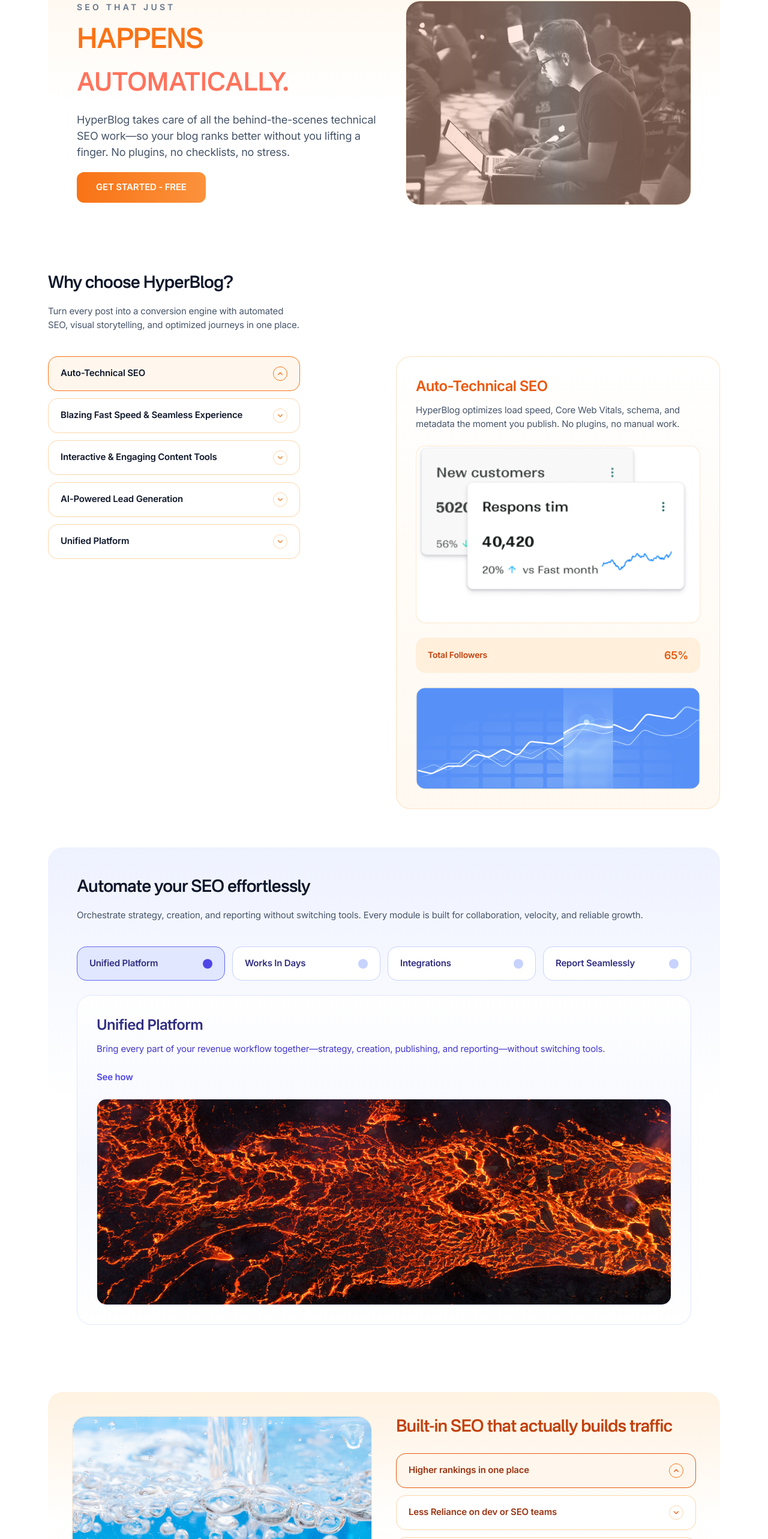
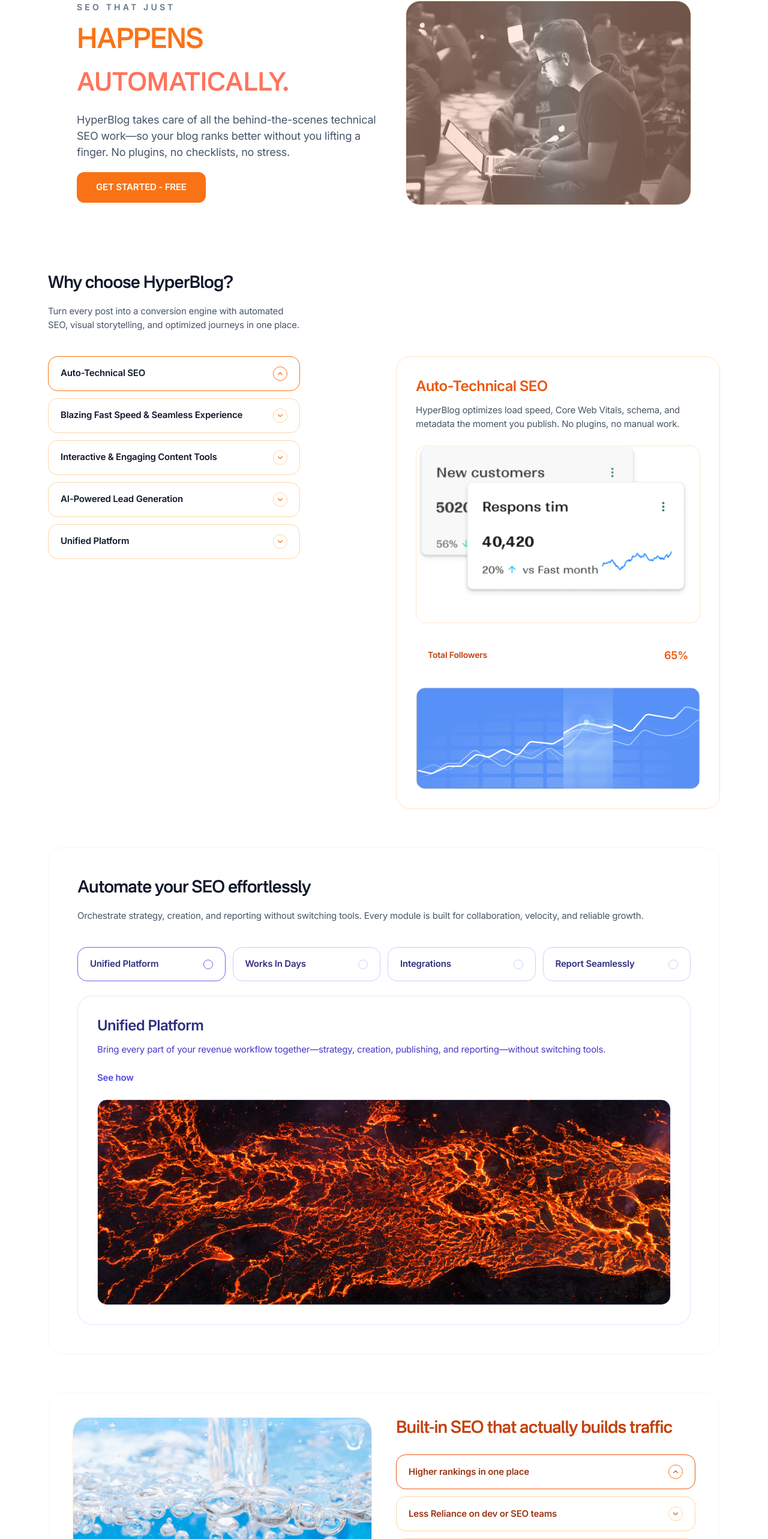
Before and after one commit to kavinrajsi/hyper-blog, a Next.js app: page /features in a window 1280 px wide. Shown: the part 211-2777 px from the top of the page at 60% size. Built offline with nearby package versions, Linux system fonts and the light colour scheme.

Commit message:
fix: refine layout and styling for improved user experience on features page

```diff
--- a/app/(default)/features/page.tsx
+++ b/app/(default)/features/page.tsx
@@ -188,8 +188,8 @@ export default function FeaturesPage() {
   const activeTestimonial = testimonials[activeTestimonialIndex];
 
   return (
-    <main className="feature feature--page mx-auto flex max-w-6xl flex-col gap-14 bg-white px-4 py-16 text-slate-900 sm:px-6 md:gap-16 md:py-20 lg:max-w-7xl lg:px-12 xl:max-w-[1120px] xl:px-0">
-      <section className="feature__hero relative grid gap-10 overflow-hidden rounded-3xl bg-gradient-to-b from-orange-50 via-white to-white p-8 lg:grid-cols-[1.05fr_1fr] lg:gap-12 lg:p-12">
+    <main className="feature feature--page mx-auto flex max-w-6xl flex-col gap-14 px-4 py-16 text-slate-900 sm:px-6 md:gap-16 md:py-20 lg:max-w-7xl lg:px-12 xl:max-w-[1120px] xl:px-0">
+      <section className="feature__hero relative grid gap-10 overflow-hidden rounded-3xl p-8 lg:grid-cols-[1.05fr_1fr] lg:gap-12 lg:p-12">
         <div className="feature__hero-content relative flex flex-col gap-5">
           <div className="feature__hero-eyebrow text-xs font-semibold uppercase tracking-[0.3em] text-slate-500 sm:text-sm">
             SEO that just
@@ -207,14 +207,14 @@ export default function FeaturesPage() {
           </p>
           <div className="feature__hero-actions flex flex-wrap gap-4">
             <Link
-              className="feature__cta feature__cta--primary inline-flex items-center justify-center rounded-xl bg-gradient-to-r from-orange-500 to-orange-400 px-6 py-3 text-sm font-semibold uppercase tracking-wide text-white transition-transform hover:-translate-y-0.5 sm:px-8 sm:py-3.5 sm:text-base"
+              className="feature__cta feature__cta--primary inline-flex items-center justify-center rounded-xl bg-orange-500 px-6 py-3 text-sm font-semibold uppercase tracking-wide text-white transition-transform hover:-translate-y-0.5 hover:bg-orange-400 sm:px-8 sm:py-3.5 sm:text-base"
               href="/pricing"
             >
               Get Started - FREE
             </Link>
           </div>
         </div>
-        <div className="feature__hero-visual relative overflow-hidden rounded-3xl border border-orange-100 bg-white">
+        <div className="feature__hero-visual relative overflow-hidden rounded-3xl border border-orange-100">
           <Image
             src="/images/integrate_site.png"
             alt="HyperBlog dashboard preview"
@@ -249,8 +249,8 @@ export default function FeaturesPage() {
                   onClick={() => setActiveFeatureIndex(index)}
                   className={`feature__highlight-accordion-item flex items-center justify-between rounded-2xl border px-5 py-4 text-left text-sm font-semibold transition-all md:text-base ${
                     isActive
-                      ? "border-orange-500 bg-orange-50"
-                      : "border-orange-200 bg-white hover:-translate-y-0.5 hover:border-orange-300"
+                      ? "border-orange-500"
+                      : "border-orange-200 hover:-translate-y-0.5 hover:border-orange-300"
                   }`}
                 >
                   <span className="pr-4 text-slate-900">{item.title}</span>
@@ -274,7 +274,7 @@ export default function FeaturesPage() {
             })}
           </div>
 
-          <article className="feature__highlight-card flex flex-1 flex-col gap-6 rounded-3xl border border-orange-200/70 bg-gradient-to-b from-white via-orange-50/50 to-orange-50/80 p-6 md:p-8">
+          <article className="feature__highlight-card flex flex-1 flex-col gap-6 rounded-3xl border border-orange-200/70 p-6 md:p-8">
             <div className="flex flex-col gap-3">
               <h3 className="feature__highlight-card-title text-xl font-semibold text-orange-600 md:text-2xl">
                 {activeFeature.title}
@@ -285,7 +285,7 @@ export default function FeaturesPage() {
             </div>
 
             {activeFeature.image ? (
-              <div className="feature__highlight-card-media overflow-hidden rounded-2xl border border-orange-200/60 bg-white">
+              <div className="feature__highlight-card-media overflow-hidden rounded-2xl border border-orange-200/60">
                 <Image
                   src={activeFeature.image}
                   alt={activeFeature.title}
@@ -297,7 +297,7 @@ export default function FeaturesPage() {
             ) : null}
 
             {activeFeature.statLabel && activeFeature.statValue ? (
-              <div className="feature__highlight-card-stat flex items-center justify-between rounded-2xl bg-orange-100/80 px-5 py-4 text-sm font-semibold text-orange-700">
+              <div className="feature__highlight-card-stat flex items-center justify-between rounded-2xl px-5 py-4 text-sm font-semibold text-orange-700">
                 <span>{activeFeature.statLabel}</span>
                 <span className="text-lg text-orange-600">
                   {activeFeature.statValue}
@@ -306,7 +306,7 @@ export default function FeaturesPage() {
             ) : null}
 
             {activeFeature.chart ? (
-              <div className="feature__highlight-card-chart overflow-hidden rounded-2xl border border-orange-100 bg-white">
+              <div className="feature__highlight-card-chart overflow-hidden rounded-2xl border border-orange-100">
                 <Image
                   src={activeFeature.chart}
                   alt="SEO growth chart"
@@ -320,7 +320,7 @@ export default function FeaturesPage() {
         </div>
       </section>
 
-      <section className="feature__workflow flex flex-col gap-8 rounded-3xl bg-gradient-to-b from-indigo-50 via-white to-white p-8 md:gap-10 md:p-12">
+      <section className="feature__workflow flex flex-col gap-8 rounded-3xl border border-indigo-100/40 p-8 md:gap-10 md:p-12">
         <div className="feature__workflow-header flex flex-col gap-4 text-center md:text-left">
           <h2 className="feature__workflow-title font-nacelle text-2xl font-semibold text-slate-900 md:text-3xl">
             Automate your SEO effortlessly
@@ -344,14 +344,14 @@ export default function FeaturesPage() {
                   onClick={() => setActiveWorkflowIndex(index)}
                   className={`feature__workflow-tab flex items-center justify-between rounded-2xl border px-5 py-4 text-left text-sm font-semibold transition-all md:text-base ${
                     isActive
-                      ? "border-indigo-500 bg-indigo-100"
-                      : "border-indigo-200 bg-white hover:-translate-y-0.5 hover:border-indigo-300"
+                      ? "border-indigo-500"
+                      : "border-indigo-200 hover:-translate-y-0.5 hover:border-indigo-300"
                   }`}
                 >
                   <span className="pr-4 text-indigo-900">{tab.title}</span>
                   <span
-                    className={`h-4 w-4 rounded-full ${
-                      isActive ? "bg-indigo-600" : "bg-indigo-200"
+                    className={`h-4 w-4 rounded-full border ${
+                      isActive ? "border-indigo-500" : "border-indigo-200"
                     }`}
                   />
                 </button>
@@ -359,7 +359,7 @@ export default function FeaturesPage() {
             })}
           </div>
 
-          <div className="feature__workflow-panel flex flex-col gap-6 rounded-3xl border border-indigo-100 bg-gradient-to-b from-white via-indigo-50/60 to-white p-6 md:p-8">
+          <div className="feature__workflow-panel flex flex-col gap-6 rounded-3xl border border-indigo-100 p-6 md:p-8">
             <div className="flex flex-col gap-3">
               <h3 className="feature__workflow-panel-title text-xl font-semibold text-indigo-900 md:text-2xl">
                 {workflowTabs[activeWorkflowIndex].title}
@@ -374,7 +374,7 @@ export default function FeaturesPage() {
             >
               {workflowTabs[activeWorkflowIndex].cta}
             </Link>
-            <div className="feature__workflow-panel-visual overflow-hidden rounded-2xl border border-indigo-100 bg-white">
+            <div className="feature__workflow-panel-visual overflow-hidden rounded-2xl border border-indigo-100">
               <Image
                 src="/images/Screen3.png"
                 alt="Workflow visual"
@@ -387,8 +387,8 @@ export default function FeaturesPage() {
         </div>
       </section>
 
-      <section className="feature__seo grid gap-8 rounded-3xl bg-gradient-to-b from-orange-100/70 via-white to-orange-50 p-8 md:grid-cols-2 md:gap-10 md:p-10">
-        <div className="feature__seo-media overflow-hidden rounded-3xl border border-orange-100 bg-white">
+      <section className="feature__seo grid gap-8 rounded-3xl border border-orange-100/40 p-8 md:grid-cols-2 md:gap-10 md:p-10">
+        <div className="feature__seo-media overflow-hidden rounded-3xl border border-orange-100">
           <Image
             src={activeSeo.image ?? "/images/features.png"}
             alt="Built-in SEO illustration"
@@ -415,8 +415,8 @@ export default function FeaturesPage() {
                   onClick={() => setActiveSeoIndex(index)}
                   className={`feature__seo-accordion-item flex items-center justify-between rounded-2xl border px-5 py-4 text-left text-sm font-semibold transition-all md:text-base ${
                     isActive
-                      ? "border-orange-600 bg-orange-50"
-                      : "border-orange-200 bg-white hover:-translate-y-0.5 hover:border-orange-300"
+                      ? "border-orange-600"
+                      : "border-orange-200 hover:-translate-y-0.5 hover:border-orange-300"
                   }`}
                 >
                   <span className="pr-4 text-orange-800">{item.title}</span>
@@ -440,14 +440,14 @@ export default function FeaturesPage() {
             })}
           </div>
 
-          <p className="feature__seo-detail rounded-2xl border border-orange-200 bg-white/80 px-5 py-4 text-sm leading-relaxed text-orange-900 md:text-base">
+          <p className="feature__seo-detail rounded-2xl border border-orange-200 px-5 py-4 text-sm leading-relaxed text-orange-900 md:text-base">
             {activeSeo.description}
           </p>
         </div>
       </section>
 
-      <section className="feature__demo flex flex-col gap-6 rounded-3xl bg-gradient-to-r from-orange-500 via-orange-500 to-orange-600 p-8 text-white md:gap-10 md:p-12">
-        <div className="feature__demo-media overflow-hidden rounded-3xl border border-white/20 bg-white/10">
+      <section className="feature__demo flex flex-col gap-6 rounded-3xl border border-orange-500 p-8 md:gap-10 md:p-12">
+        <div className="feature__demo-media overflow-hidden rounded-3xl border border-orange-200">
           <Image
             src="/images/Screen.png"
             alt="Live demo preview"
@@ -460,12 +460,12 @@ export default function FeaturesPage() {
           <h2 className="feature__demo-title font-nacelle text-2xl font-semibold md:text-3xl">
             Want to see how it works in real-time?
           </h2>
-          <p className="feature__demo-description text-sm leading-relaxed text-orange-50/90 md:text-base">
+          <p className="feature__demo-description text-sm leading-relaxed text-slate-600 md:text-base">
             We’ll show you how HyperBlog auto-optimizes content the moment you
             hit “Publish.”
           </p>
           <Link
-            className="feature__cta feature__cta--secondary inline-flex w-fit items-center justify-center rounded-xl border border-white/60 bg-white/10 px-6 py-3 text-sm font-semibold text-white transition-all hover:-translate-y-0.5 hover:bg-white/20 sm:px-8 sm:py-3.5 sm:text-base"
+            className="feature__cta feature__cta--secondary inline-flex w-fit items-center justify-center rounded-xl border border-orange-500 px-6 py-3 text-sm font-semibold text-orange-600 transition-all hover:-translate-y-0.5 hover:text-orange-500 sm:px-8 sm:py-3.5 sm:text-base"
             href="/contact"
           >
             Book demo
@@ -477,8 +477,8 @@ export default function FeaturesPage() {
         <h2 className="feature__comparison-title text-center font-nacelle text-2xl font-semibold text-slate-900 md:text-3xl">
           Why HyperBlog wins
         </h2>
-        <div className="feature__comparison-table overflow-hidden rounded-3xl border border-slate-200/80 bg-white">
-          <div className="grid grid-cols-1 gap-3 border-b border-slate-100 bg-slate-50 px-6 py-4 text-xs font-semibold uppercase tracking-[0.14em] text-slate-600 md:grid-cols-[1.1fr_0.9fr_1fr] md:text-sm">
+        <div className="feature__comparison-table overflow-hidden rounded-3xl border border-slate-200/80">
+          <div className="grid grid-cols-1 gap-3 border-b border-slate-100 px-6 py-4 text-xs font-semibold uppercase tracking-[0.14em] text-slate-600 md:grid-cols-[1.1fr_0.9fr_1fr] md:text-sm">
             <span>Feature</span>
             <span className="md:text-center">HyperBlog</span>
             <span className="md:text-center">Traditional CMS + Plugins</span>
@@ -496,9 +496,9 @@ export default function FeaturesPage() {
         </div>
       </section>
 
-      <section className="feature__testimonials flex flex-col gap-8 rounded-3xl bg-gradient-to-b from-white to-slate-100 p-8 md:gap-10 md:p-12">
+      <section className="feature__testimonials flex flex-col gap-8 rounded-3xl border border-slate-100 p-8 md:gap-10 md:p-12">
         <div className="feature__testimonials-header flex flex-col items-center gap-3 text-center">
-          <div className="feature__testimonials-badge inline-flex items-center rounded-full bg-orange-100 px-4 py-1 text-xs font-semibold uppercase tracking-[0.16em] text-orange-500">
+          <div className="feature__testimonials-badge inline-flex items-center rounded-full border border-orange-200 px-4 py-1 text-xs font-semibold uppercase tracking-[0.16em] text-orange-500">
             What our customers say
           </div>
           <h2 className="feature__testimonials-title font-nacelle text-2xl font-semibold text-slate-900 md:text-3xl">
@@ -507,7 +507,7 @@ export default function FeaturesPage() {
         </div>
 
         <div className="feature__testimonials-carousel flex flex-col items-center gap-6">
-          <div className="feature__testimonials-card flex w-full max-w-xl flex-col items-center gap-5 rounded-3xl border border-slate-100 bg-white px-6 py-8 text-center md:px-10 md:py-10">
+          <div className="feature__testimonials-card flex w-full max-w-xl flex-col items-center gap-5 rounded-3xl border border-slate-100 px-6 py-8 text-center md:px-10 md:py-10">
             <div className="feature__testimonials-avatar h-24 w-24 overflow-hidden rounded-full border-4 border-orange-100">
               <Image
                 src={activeTestimonial.avatar}
@@ -538,7 +538,7 @@ export default function FeaturesPage() {
                   prev === 0 ? testimonials.length - 1 : prev - 1,
                 )
               }
-              className="feature__testimonials-control inline-flex h-11 w-11 items-center justify-center rounded-full border border-slate-200 bg-white text-sm font-semibold text-slate-700 transition-transform hover:-translate-y-0.5"
+              className="feature__testimonials-control inline-flex h-11 w-11 items-center justify-center rounded-full border border-slate-200 text-sm font-semibold text-slate-700 transition-transform hover:-translate-y-0.5"
             >
               <span className="sr-only">Previous testimonial</span>
               <svg
@@ -560,8 +560,8 @@ export default function FeaturesPage() {
                   onClick={() => setActiveTestimonialIndex(index)}
                   className={`feature__testimonials-dot h-3 w-3 rounded-full border transition-all ${
                     index === activeTestimonialIndex
-                      ? "border-orange-500 bg-orange-500"
-                      : "border-orange-200 bg-transparent hover:bg-orange-200"
+                      ? "border-orange-500"
+                      : "border-orange-200 hover:border-orange-400"
                   }`}
                 />
               ))}
@@ -573,7 +573,7 @@ export default function FeaturesPage() {
                   prev === testimonials.length - 1 ? 0 : prev + 1,
                 )
               }
-              className="feature__testimonials-control inline-flex h-11 w-11 items-center justify-center rounded-full border border-slate-200 bg-white text-sm font-semibold text-slate-700 transition-transform hover:-translate-y-0.5"
+              className="feature__testimonials-control inline-flex h-11 w-11 items-center justify-center rounded-full border border-slate-200 text-sm font-semibold text-slate-700 transition-transform hover:-translate-y-0.5"
             >
               <span className="sr-only">Next testimonial</span>
               <svg
@@ -606,7 +606,7 @@ export default function FeaturesPage() {
             return (
           <div
                 key={item.question}
-                className="feature__faq-item rounded-3xl border border-slate-200/80 bg-white px-6 py-5"
+                className="feature__faq-item rounded-3xl border border-slate-200/80 px-6 py-5"
               >
                 <button
                   type="button"
@@ -647,8 +647,8 @@ export default function FeaturesPage() {
           })}
         </div>
 
-        <div className="feature__faq-cta grid gap-4 rounded-3xl border border-orange-200 bg-gradient-to-r from-orange-50 via-amber-50 to-orange-100 px-6 py-6 md:grid-cols-[auto_1fr_auto] md:items-center md:px-8 md:py-8">
-          <div className="feature__faq-cta-icon flex h-14 w-14 items-center justify-center rounded-2xl bg-orange-500 text-lg font-bold text-white md:h-16 md:w-16">
+        <div className="feature__faq-cta grid gap-4 rounded-3xl border border-orange-200 px-6 py-6 md:grid-cols-[auto_1fr_auto] md:items-center md:px-8 md:py-8">
+          <div className="feature__faq-cta-icon flex h-14 w-14 items-center justify-center rounded-2xl border border-orange-500 text-lg font-bold text-orange-600 md:h-16 md:w-16">
             ?
           </div>
           <div className="feature__faq-cta-copy flex flex-col gap-1">
@@ -661,7 +661,7 @@ export default function FeaturesPage() {
             </p>
           </div>
             <Link
-              className="feature__cta feature__cta--primary inline-flex items-center justify-center rounded-xl bg-gradient-to-r from-orange-500 to-orange-400 px-6 py-3 text-sm font-semibold text-white transition-transform hover:-translate-y-0.5 sm:px-8 sm:py-3.5 sm:text-base"
+              className="feature__cta feature__cta--primary inline-flex items-center justify-center rounded-xl bg-orange-500 px-6 py-3 text-sm font-semibold text-white transition-transform hover:-translate-y-0.5 hover:bg-orange-400 sm:px-8 sm:py-3.5 sm:text-base"
               href="/contact"
             >
               Talk to us
@@ -670,7 +670,7 @@ export default function FeaturesPage() {
       </section>
 
       <section className="feature__footer-cta flex justify-center pb-10 pt-4">
-        <div className="feature__footer-cta-card flex w-full max-w-3xl flex-col items-center gap-5 rounded-[32px] border border-rose-200/80 bg-gradient-to-b from-white via-rose-50/70 to-rose-100 px-8 py-10 text-center md:px-12 md:py-12">
+        <div className="feature__footer-cta-card flex w-full max-w-3xl flex-col items-center gap-5 rounded-[32px] border border-rose-200/80 px-8 py-10 text-center md:px-12 md:py-12">
           <h2 className="feature__footer-cta-title font-nacelle text-2xl font-semibold text-slate-900 md:text-[28px]">
             Join the content-first platform
           </h2>
@@ -680,13 +680,13 @@ export default function FeaturesPage() {
           </p>
           <div className="feature__footer-cta-actions flex w-full flex-col gap-3 sm:max-w-xl sm:flex-row sm:justify-center">
             <Link
-              className="feature__cta feature__cta--primary inline-flex flex-1 items-center justify-center rounded-xl bg-gradient-to-r from-orange-500 to-orange-400 px-6 py-3 text-sm font-semibold text-white transition-transform hover:-translate-y-0.5 sm:px-8 sm:py-3.5 sm:text-base"
+              className="feature__cta feature__cta--primary inline-flex flex-1 items-center justify-center rounded-xl bg-orange-500 px-6 py-3 text-sm font-semibold text-white transition-transform hover:-translate-y-0.5 hover:bg-orange-400 sm:px-8 sm:py-3.5 sm:text-base"
               href="/signup"
             >
               Start free trial
             </Link>
             <Link
-              className="feature__cta feature__cta--ghost inline-flex flex-1 items-center justify-center rounded-xl border border-orange-300 bg-orange-50/60 px-6 py-3 text-sm font-semibold text-orange-600 transition-all hover:-translate-y-0.5 hover:bg-orange-100 sm:px-8 sm:py-3.5 sm:text-base"
+              className="feature__cta feature__cta--ghost inline-flex flex-1 items-center justify-center rounded-xl border border-orange-300 px-6 py-3 text-sm font-semibold text-orange-600 transition-all hover:-translate-y-0.5 sm:px-8 sm:py-3.5 sm:text-base"
               href="/contact"
             >
               Book demo
```
